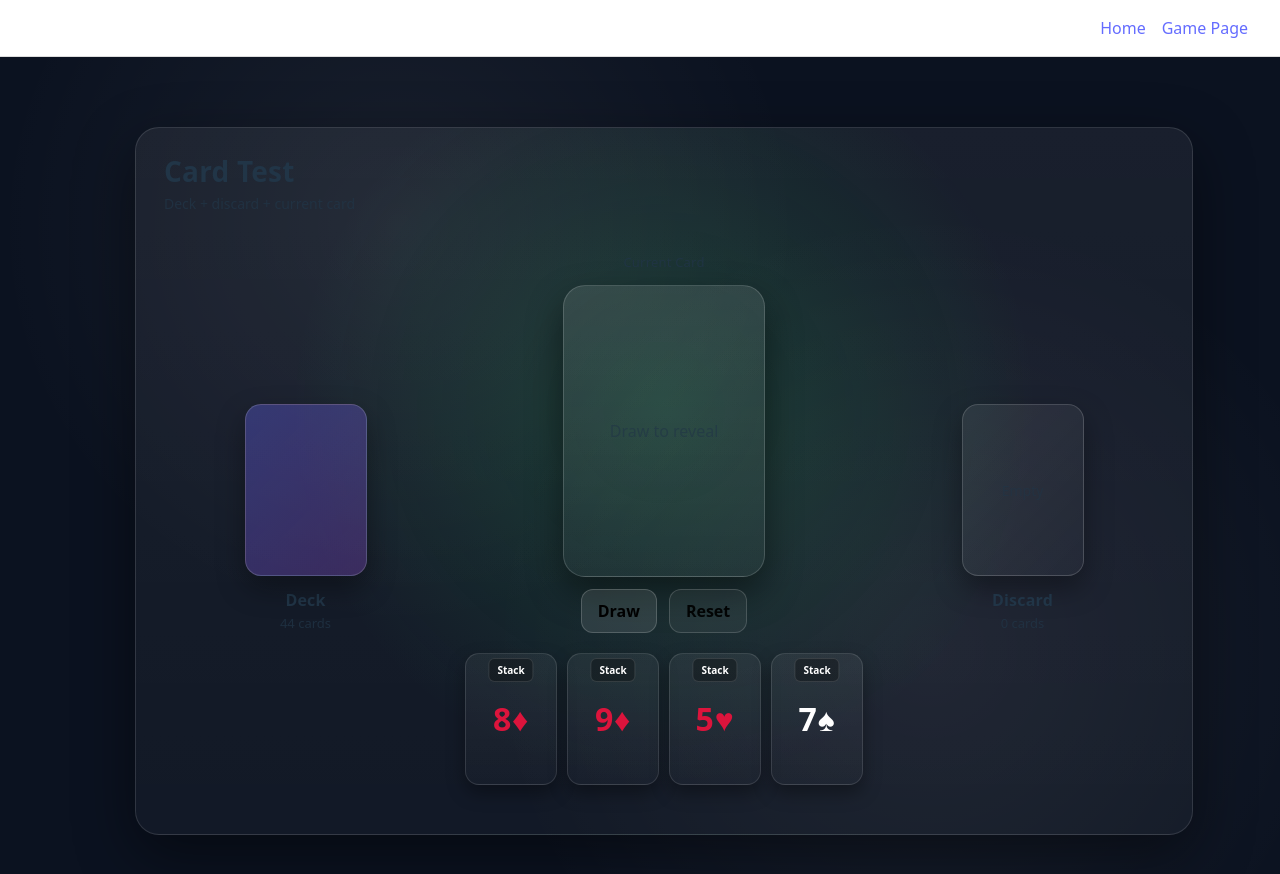
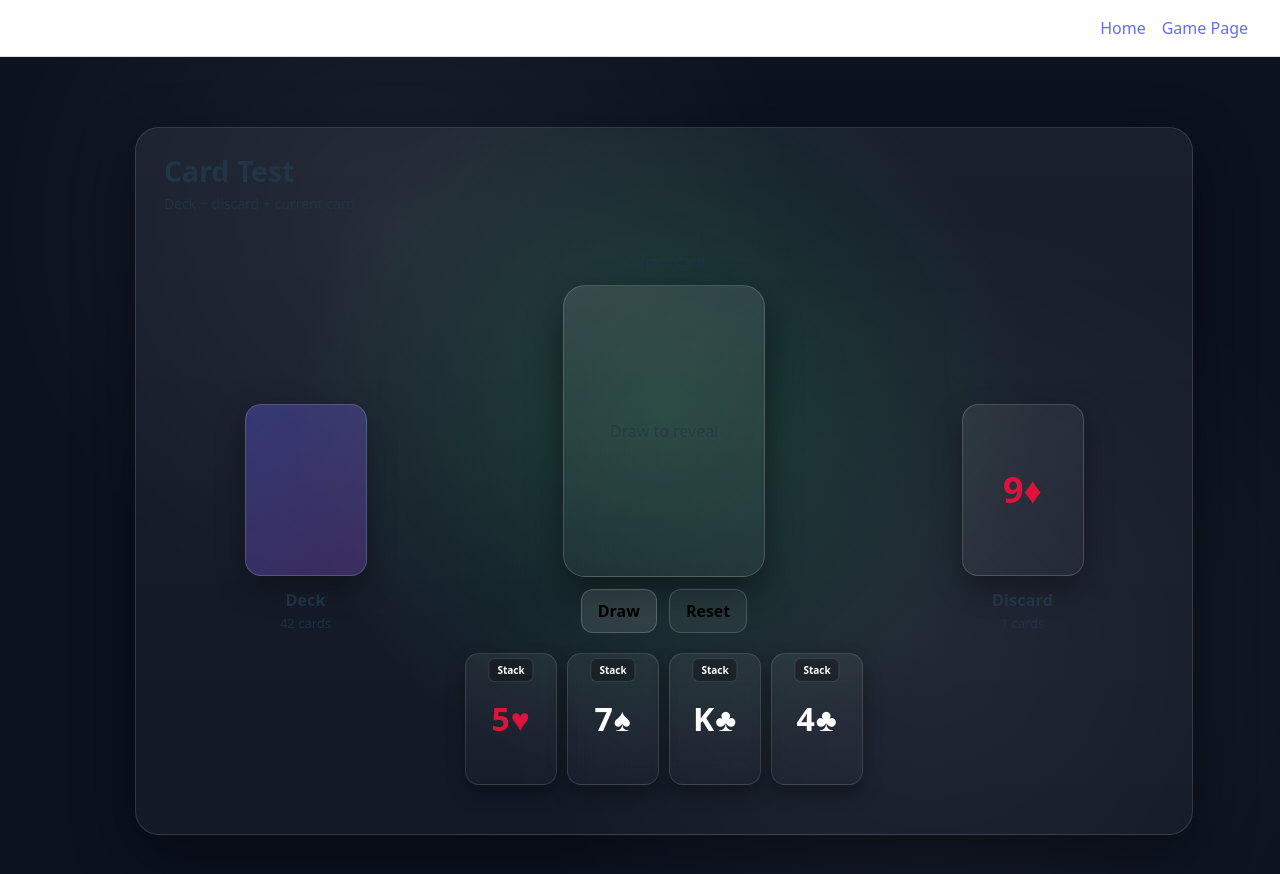
Before and after one commit to sheinhtuttunlwin/cactus-web-game, a React (Vite) app in the folder cactus-client/: page /game in a window 1280 px wide. Shown: the top 874 px of the page. Built offline with nearby package versions, Linux system fonts and the light colour scheme.

Commit message:
Game starts with one card in discard pile

```diff
--- a/cactus-client/src/pages/Game.jsx
+++ b/cactus-client/src/pages/Game.jsx
@@ -9,10 +9,16 @@ function Game () {
     const [pendingCard, setPendingCard] = useState(null);
     const [hand, setHand] = useState([]);
 
-    // Deal 4 cards at the start of the game
+    // Deal 4 cards at the start of the game and put one card in discard pile
     useEffect(() => {
       setDeck((prevDeck) => {
         const newDeck = [...prevDeck];
+        // Pop one card to the discard pile
+        if (newDeck.length > 0) {
+          const firstDiscardCard = newDeck.pop();
+          setDiscardPile([firstDiscardCard]);
+        }
+        // Deal 4 cards to hand
         const initialHand = [];
         for (let i = 0; i < 4 && newDeck.length > 0; i++) {
           initialHand.push(newDeck.pop());
@@ -76,13 +82,15 @@ function Game () {
 
     const handleResetDeck = () => {
       const fresh = createShuffledDeck();
+      // Pop one card to the discard pile
+      const firstDiscardCard = fresh.pop();
       const initialHand = [];
       for (let i = 0; i < 4 && fresh.length > 0; i++) {
         initialHand.push(fresh.pop());
       }
       setDeck(fresh);
       setHand(initialHand);
-      setDiscardPile([]);
+      setDiscardPile([firstDiscardCard]);
       setCurrentCard(null);
     };
 
```
